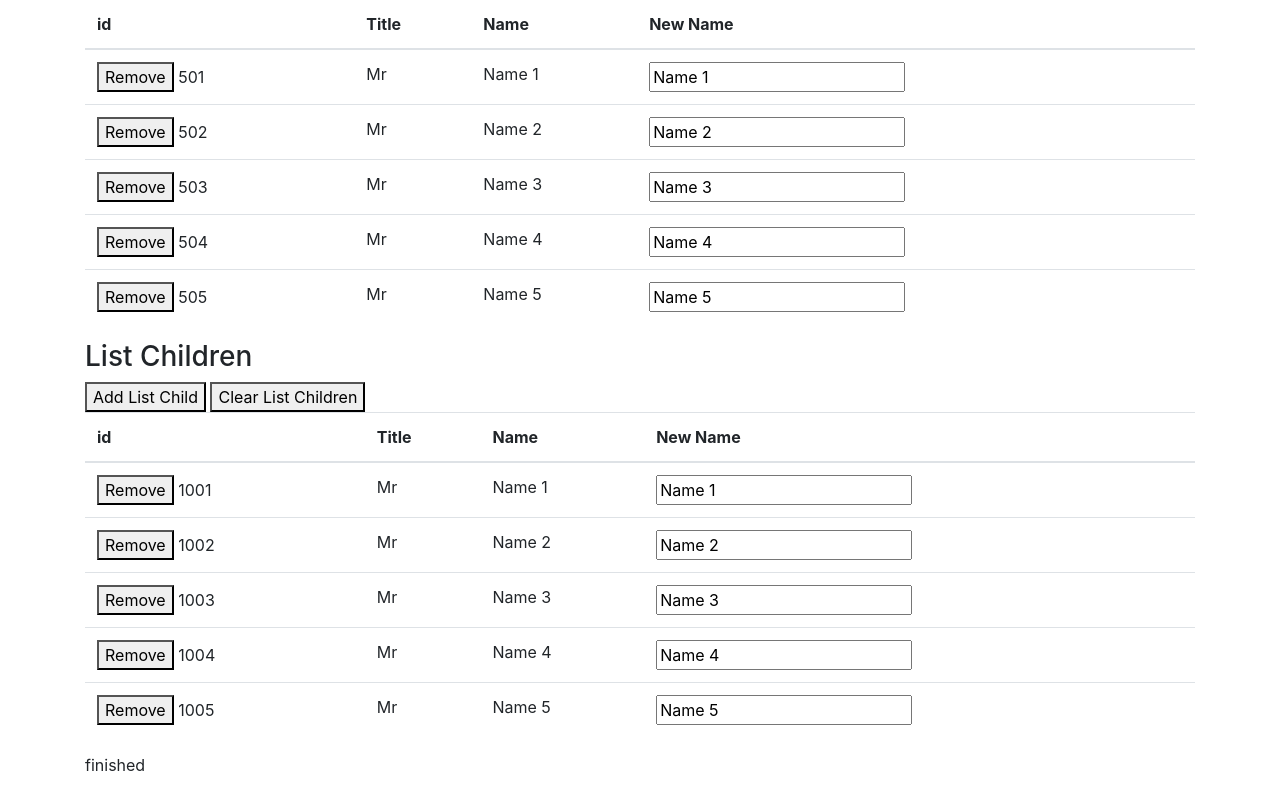
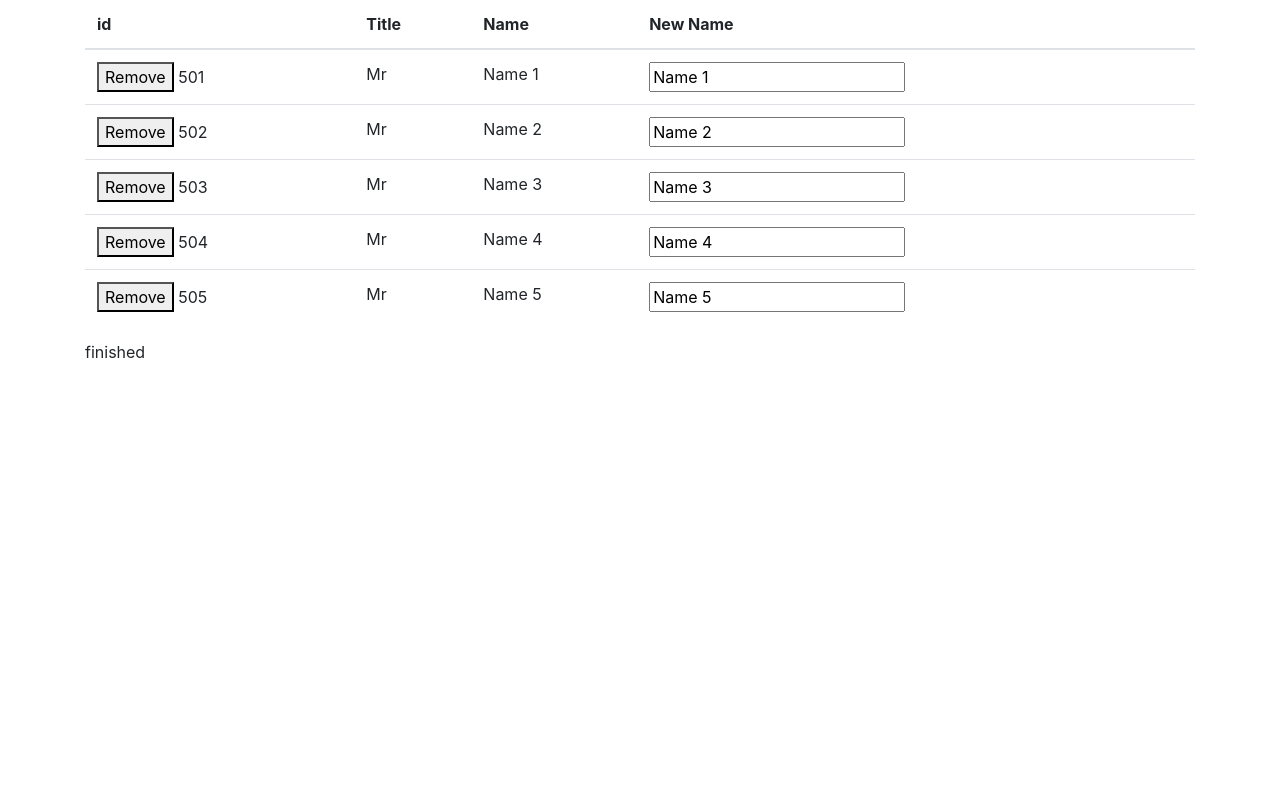
Before and after one commit to Martlark/DeclareMVC, a Flask app: page / in a window 1280 px wide. Shown: the part 1207-2000 px from the top of the page. After the commit the page ends 1565 px from the top, so only its background shows below. Run offline with Flask 2, Linux system fonts and the light colour scheme; some libraries are stand-ins or nearby versions.

Commit message:
1.0.5 Remove list support.

```diff
--- a/declare_mvc.js
+++ b/declare_mvc.js
@@ -10,13 +10,14 @@ version history
 14-Apr-2020 1.0.2 - improve error handling
 14-Apr-2020 1.0.3 - use promise resolve after click
 14-Apr-2020 1.0.4 - trap promise errors
+14-Apr-2020 1.0.5 - remove data-repeat list support
  */
 
 
 class DeclareMVC {
     constructor(props) {
         this.children = {};
-        this._version = '1.0.4';
+        this._version = '1.0.5';
         this._parentSelector = props || 'body';
         $(document).ready(() => this._start());
     }
@@ -50,11 +51,7 @@ class DeclareMVC {
         children.forEach(child => {
             child._parent = this;
             child._parentList = childrenProp;
-            if (Array.isArray(childrenProp)) {
-                childrenProp.push(child);
-            } else {
-                childrenProp[child.id] = child;
-            }
+            childrenProp[child.id] = child;
         });
         this.mutated();
     }
@@ -67,13 +64,20 @@ class DeclareMVC {
      */
     childrenClear(childrenProp) {
         childrenProp = childrenProp || this.children;
-        if (Array.isArray(childrenProp)) {
-            childrenProp.length = 0;
-        } else {
-            Object.keys(childrenProp).forEach(k => {
-                delete childrenProp[k];
-            });
-        }
+        Object.keys(childrenProp).forEach(k => {
+            delete childrenProp[k];
+        });
+        this.mutated();
+    }
+
+    /***
+     * remove a child from it's list property
+     * and then refresh the page.  For a list just marks it as removed.
+     *
+     * @param childrenProp
+     */
+    childrenRemove(child) {
+        delete child._parentList[child.id];
         this.mutated();
     }
 
--- a/example_python/static/index.js
+++ b/example_python/static/index.js
@@ -8,11 +8,7 @@ class ChildModel {
     }
 
     clickRemoveChild() {
-        delete this._parentList[this.id];
-    }
-
-    clickRemoveListChild() {
-        this._parent.listChildren = this._parent.listChildren.filter(p => p.id !== this.id);
+        this._parent.childrenRemove(this);
     }
 }
 
@@ -34,7 +30,6 @@ class ViewModel extends DeclareMVC {
         this.number_to_double = 1;
         this.animals = [{value: 'dog', label: 'Dog'}, {value: 'feline', label: 'Cat'}];
         this.otherChildren = {};
-        this.listChildren = [];
 
 
         $(document).ready(() => {
@@ -43,8 +38,6 @@ class ViewModel extends DeclareMVC {
                 results.forEach(child => {
                     child.id += 500;
                     this.childrenAdd(new ChildModel(child), this.otherChildren);
-                    child.id += 500;
-                    this.childrenAdd(new ChildModel(child), this.listChildren);
                 });
             }).always(() => {
                 $('#loading_finished').text('finished');
@@ -78,21 +71,6 @@ class ViewModel extends DeclareMVC {
         return true;
     }
 
-    clickAddListChild() {
-        const id = Math.round(Math.random() * 100000);
-        this.listChildren.push(new ChildModel({
-            id: id,
-            name: `Added List Child ${id}`,
-            title: 'Mrs',
-            _parent: this,
-            _parentList: this.otherChildren
-        }));
-    }
-
-    clickClearListChild() {
-        this.childrenClear(this.listChildren);
-    }
-
     clickClearOtherChild() {
         this.childrenClear(this.otherChildren);
     }
--- a/example_python/templates/index.html
+++ b/example_python/templates/index.html
@@ -159,31 +159,6 @@
         </tr>
         </tbody>
     </table>
-    <h3>List Children</h3>
-    <button data-click="clickAddListChild()" id="add_list_child_button">Add List Child</button>
-    <button data-click="clickClearListChild()" id="clear_list_child_button">Clear List Children</button>
-
-    <table id="list_children_table" class="table">
-        <thead>
-        <tr>
-            <th>id</th>
-            <th>Title</th>
-            <th>Name</th>
-            <th>New Name</th>
-        </tr>
-        </thead>
-        <tbody data-repeat="listChildren">
-        <tr>
-            <td>
-                <button data-click="clickRemoveListChild()">Remove</button>
-                <span data-text="id"></span></td>
-            <td data-text="title"></td>
-            <td data-text="name"></td>
-            <td><input data-set="name"></td>
-        </tr>
-        </tbody>
-    </table>
-
     <p id="loading_finished"></p>
 </div>
 <script src="/static/auto_reload.js"></script>
--- a/example_python/test.py
+++ b/example_python/test.py
@@ -140,7 +140,6 @@ class PageIndex(SeleniumTest):
 
     def test_children_tables(self):
         for t, b, c in [('children_table', 'add_child_button', 'clear_child_button'),
-                        ('list_children_table', 'add_list_child_button', 'clear_list_child_button'),
                         ('other_children_table', 'add_other_child_button', 'clear_other_child_button')]:
             table = self.driver.find_element_by_id(t)
             self.assertTrue(table, t)
```
Also changed, not shown: README.md.
